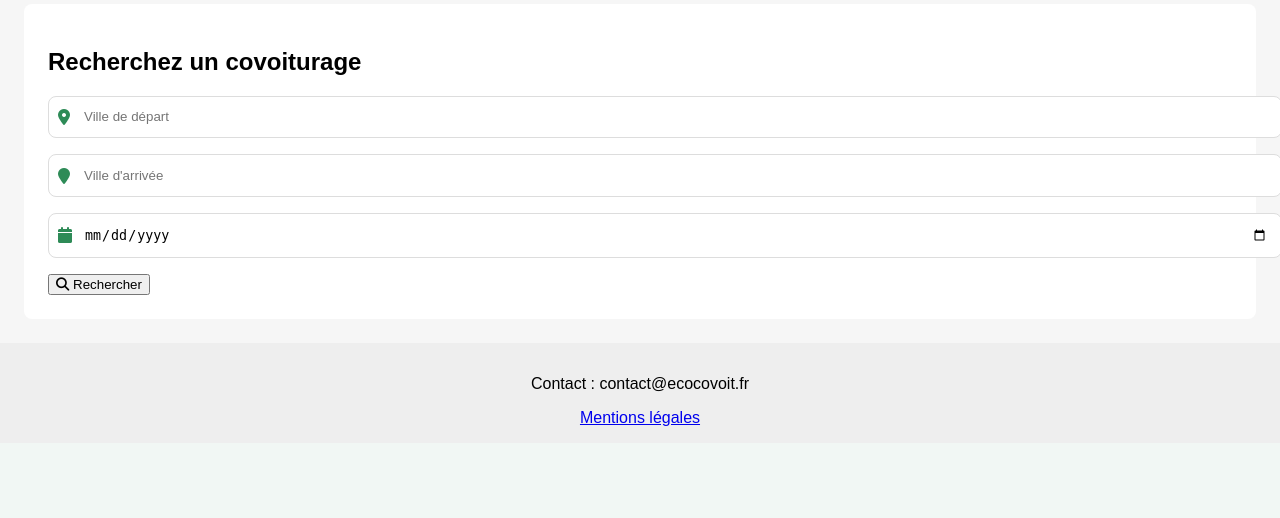
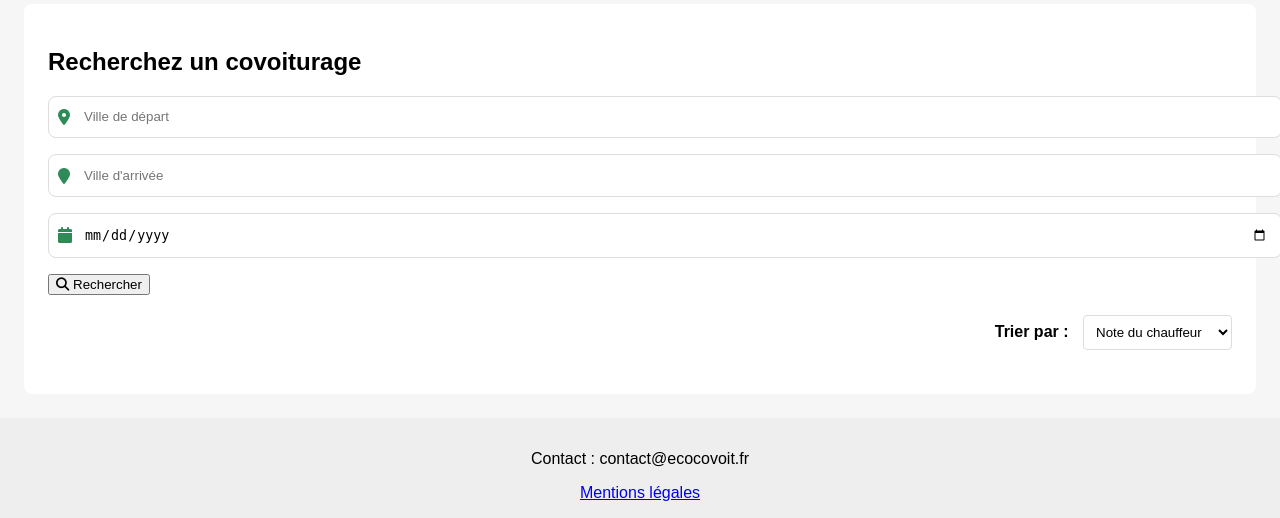
Before and after one commit to Papou138/ecoCovoit, a PHP site: page / in a window 1280 px wide. Shown: the part 557-1075 px from the top of the page. Before the commit the page ends 983 px from the top, so only its background shows below. Run offline with PHP 8.4, Linux system fonts and the light colour scheme.

Commit message:
Ajout du menu de tri dynamique - index.html + search.js

```diff
--- a/frontend/assets/css/style.css
+++ b/frontend/assets/css/style.css
@@ -174,6 +174,30 @@ nav a {
   margin-top: 8px;
 }
 
+.tri-container {
+  margin: 20px 0;
+  text-align: right;
+}
+
+#tri-option {
+  padding: 8px;
+  border: 1px solid #ddd;
+  border-radius: 4px;
+  margin-left: 10px;
+  background-color: white;
+  cursor: pointer;
+}
+
+#tri-option:hover {
+  border-color: #4caf50;
+}
+
+#tri-option:focus {
+  outline: none;
+  border-color: #4caf50;
+  box-shadow: 0 0 3px rgba(76, 175, 80, 0.3);
+}
+
 /* Footer */
 footer {
   text-align: center;
--- a/frontend/assets/js/search.js
+++ b/frontend/assets/js/search.js
@@ -1,36 +1,34 @@
+let trajetsGlobal = []; // Variable globale pour stocker les trajets
+
 document
   .getElementById("formRecherche")
   .addEventListener("submit", function (e) {
     e.preventDefault();
+    chargerTrajets(new FormData(this));
+  });
 
-    const formData = new FormData(this);
+// Fonction pour charger les trajets
+async function chargerTrajets(formData) {
   const resultats = document.getElementById("resultats");
-
-    // Afficher un message de chargement
   resultats.innerHTML =
     '<p class="loading"><i class="fas fa-spinner fa-spin"></i> Recherche en cours...</p>';
 
-    // Préparer les données pour l'envoi
   const searchData = new URLSearchParams();
   searchData.append("depart", formData.get("depart"));
   searchData.append("arrivee", formData.get("arrivee"));
   searchData.append("date", formData.get("date"));
 
-    fetch("../backend/trajets/rechercher.php", {
+  try {
+    const response = await fetch("../backend/trajets/rechercher.php", {
       method: "POST",
       headers: {
         "Content-Type": "application/x-www-form-urlencoded",
       },
       body: searchData,
-    })
-      .then((response) => {
-        if (!response.ok) {
-          throw new Error("Erreur réseau");
-        }
-        return response.json();
-      })
-      .then(async (data) => {
-        resultats.innerHTML = "";
+    });
+
+    if (!response.ok) throw new Error("Erreur réseau");
+    const data = await response.json();
 
     if (!data.success || !data.trajets || data.trajets.length === 0) {
       resultats.innerHTML = `
@@ -42,25 +40,56 @@ document
       return;
     }
 
-        // Étape 1 : enrichir chaque trajet avec sa note moyenne (en parallèle)
+    // Enrichir avec les notes
     const notesPromises = data.trajets.map(async (trajet) => {
-          const res = await fetch(
+      const noteRes = await fetch(
         `../backend/avis/moyenne.php?chauffeur_id=${trajet.id_chauffeur}`
       );
-          const noteData = await res.json();
+      const noteData = await noteRes.json();
       trajet.note_moyenne = noteData.moyenne ?? 0;
       trajet.nb_avis = noteData.total ?? 0;
       return trajet;
     });
 
-        // Étape 2 : attendre toutes les notes
-        const trajetsAvecNotes = await Promise.all(notesPromises);
+    trajetsGlobal = await Promise.all(notesPromises);
+    trierEtAfficher();
+  } catch (error) {
+    resultats.innerHTML = `
+            <div class="error-message">
+                <i class="fas fa-exclamation-circle"></i>
+                <p>Une erreur est survenue lors de la recherche</p>
+            </div>
+        `;
+    console.error("Erreur:", error);
+  }
+}
 
-        // Étape 3 : trier les trajets par note décroissante
-        trajetsAvecNotes.sort((a, b) => b.note_moyenne - a.note_moyenne);
+// Fonction de tri et affichage
+function trierEtAfficher() {
+  const tri = document.getElementById("tri-option").value;
+  const trajets = [...trajetsGlobal];
 
-        // Étape 4 : afficher les trajets triés
-        trajetsAvecNotes.forEach((trajet) => {
+  switch (tri) {
+    case "note":
+      trajets.sort((a, b) => b.note_moyenne - a.note_moyenne);
+      break;
+    case "prix":
+      trajets.sort((a, b) => a.prix - b.prix);
+      break;
+    case "places":
+      trajets.sort((a, b) => b.nb_places_dispo - a.nb_places_dispo);
+      break;
+  }
+
+  afficherTrajets(trajets);
+}
+
+// Fonction d'affichage
+function afficherTrajets(trajets) {
+  const resultats = document.getElementById("resultats");
+  resultats.innerHTML = "";
+
+  trajets.forEach((trajet) => {
     const trajetDiv = document.createElement("div");
     trajetDiv.classList.add("trajet-card");
 
@@ -92,14 +121,9 @@ document
 
     resultats.appendChild(trajetDiv);
   });
-      })
-      .catch((error) => {
-        resultats.innerHTML = `
-            <div class="error-message">
-                <i class="fas fa-exclamation-circle"></i>
-                <p>Une erreur est survenue lors de la recherche</p>
-            </div>
-        `;
-        console.error("Erreur:", error);
-      });
-  });
+}
+
+// Écouteur d'événement pour le tri
+document
+  .getElementById("tri-option")
+  .addEventListener("change", trierEtAfficher);
--- a/frontend/index.html
+++ b/frontend/index.html
@@ -60,6 +60,17 @@
             <i class="fas fa-search"></i> Rechercher
           </button>
         </form>
+
+        <!-- Ajout des options de tri -->
+        <div class="tri-container">
+          <label for="tri-option"><strong>Trier par :</strong></label>
+          <select id="tri-option">
+            <option value="note">Note du chauffeur</option>
+            <option value="prix">Prix croissant</option>
+            <option value="places">Places disponibles</option>
+          </select>
+        </div>
+
         <div id="resultats" class="results-container"></div>
       </section>
     </main>
```
Lines whose indentation alone changed are shown as unchanged.
